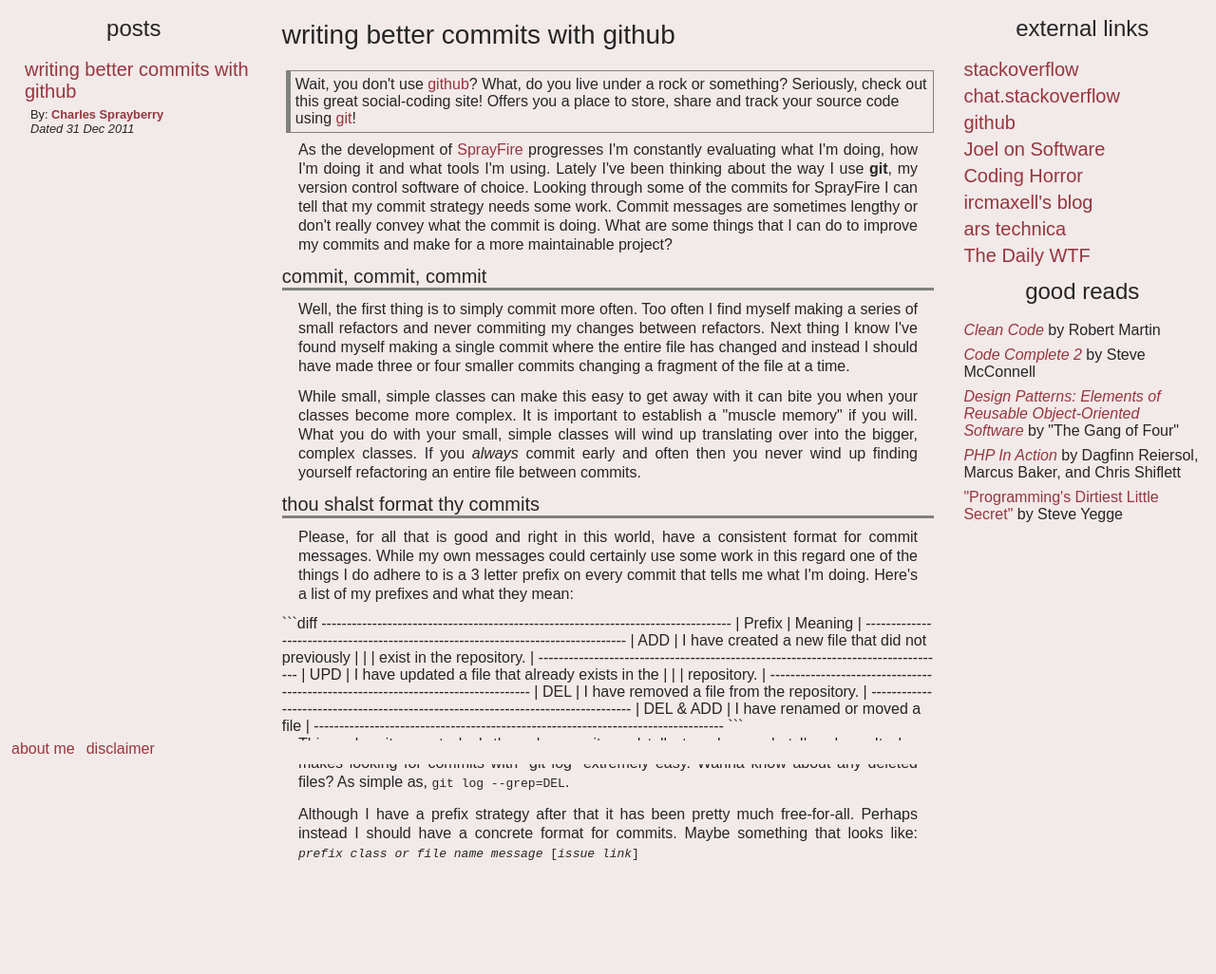
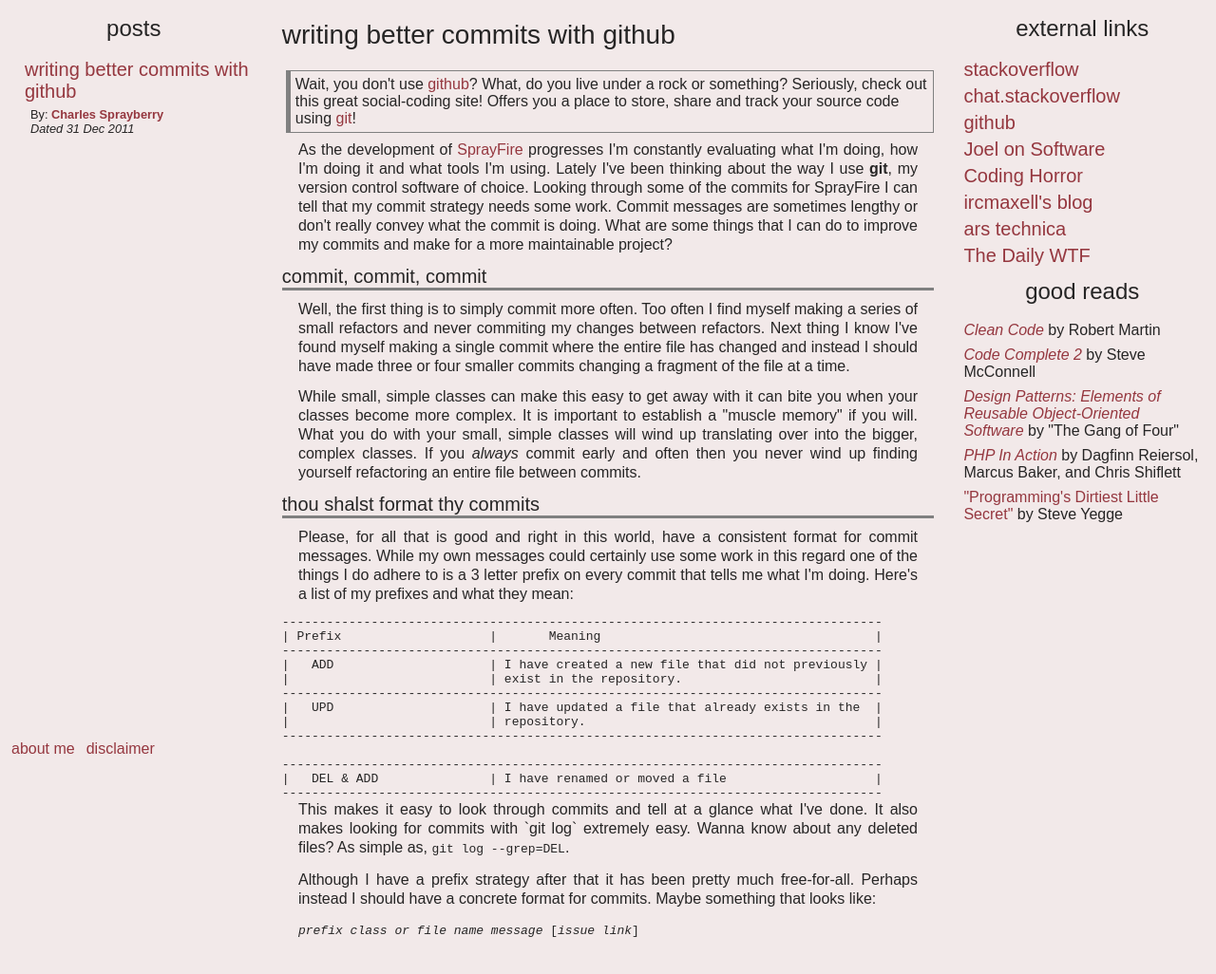
Before and after one commit to cspray/archived-blog, a Jekyll site: the page built from _posts/2011-12-31-writing-better-commits-with-github.html, in a window 1280 px wide, cut to the strip 95-1143 px from the top of the page. Shown: the top 1026 px of the strip at 95% size. Built offline with Jekyll 4.4.1, drawn with Linux system fonts in a browser that asks for light colours; before the commit the page ends 1062 px from its top, so only the background shows below that.

Commit message:
UPD github commit fixing formatting

````diff
--- a/_posts/2011-12-31-writing-better-commits-with-github.html
+++ b/_posts/2011-12-31-writing-better-commits-with-github.html
@@ -37,7 +37,7 @@ While my own messages could certainly use some work in this regard one of the th
 is a 3 letter prefix on every commit that tells me what I'm doing.  Here's a list of my prefixes
 and what they mean:</p>
 
-```diff
+<pre>
 ---------------------------------------------------------------------------------
 | Prefix                    |       Meaning                                     |
 ---------------------------------------------------------------------------------
@@ -51,14 +51,13 @@ and what they mean:</p>
 ---------------------------------------------------------------------------------
 |   DEL & ADD               | I have renamed or moved a file                    |
 ---------------------------------------------------------------------------------
-```
+</pre>
 
 <p>This makes it easy to look through commits and tell at a glance what I've done.  It also makes looking
 for commits with `git log` extremely easy.  Wanna know about any deleted files?  As simple as,
 <code>git log --grep=DEL</code>.</p>
 
 <p>Although I have a prefix strategy after that it has been pretty much free-for-all.  Perhaps instead
-I should have a concrete format for commits.  Maybe something that looks like:
+I should have a concrete format for commits.  Maybe something that looks like:</p>
 
-<code><i>prefix</i> <i>class or file name</i> <i>message</i> [<i>issue link</i>]</code>
-</p>
+<p><code><i>prefix</i> <i>class or file name</i> <i>message</i> [<i>issue link</i>]</code></p>
````
